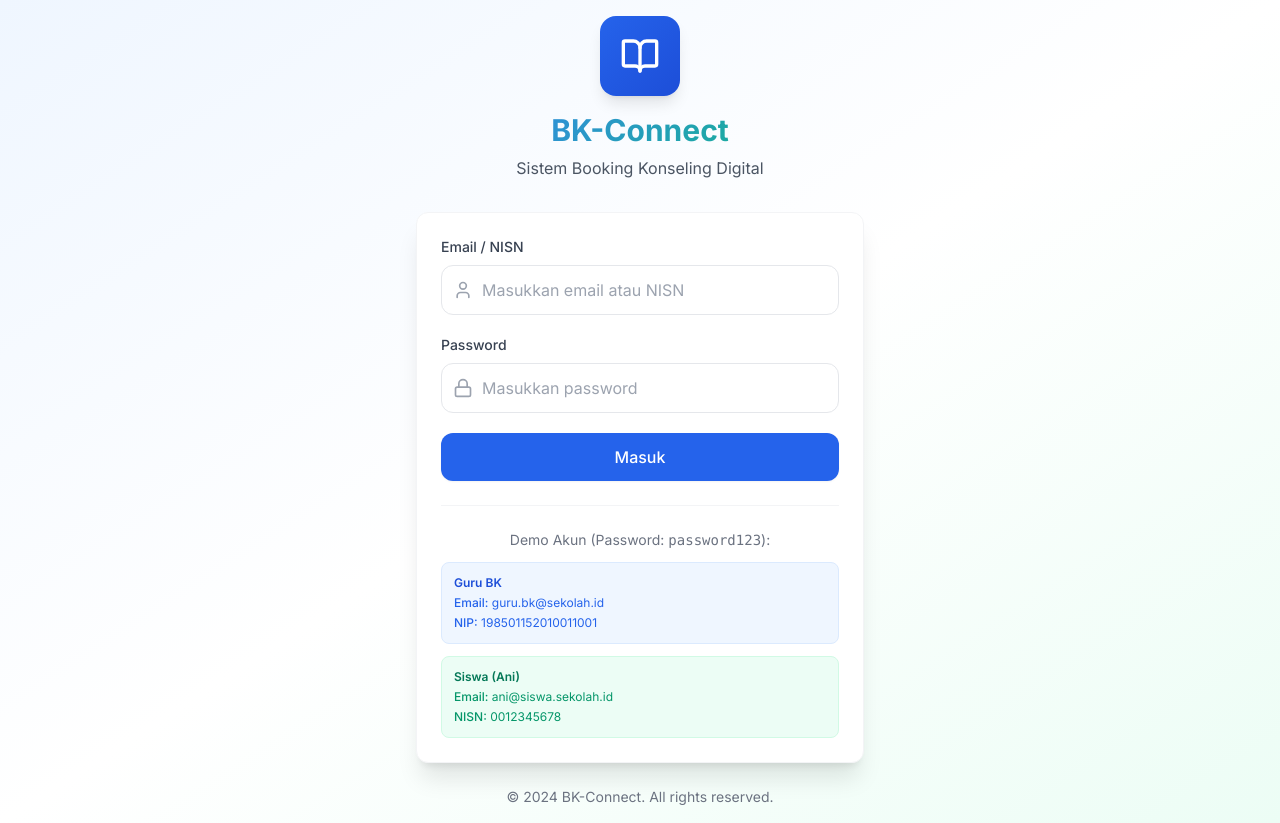
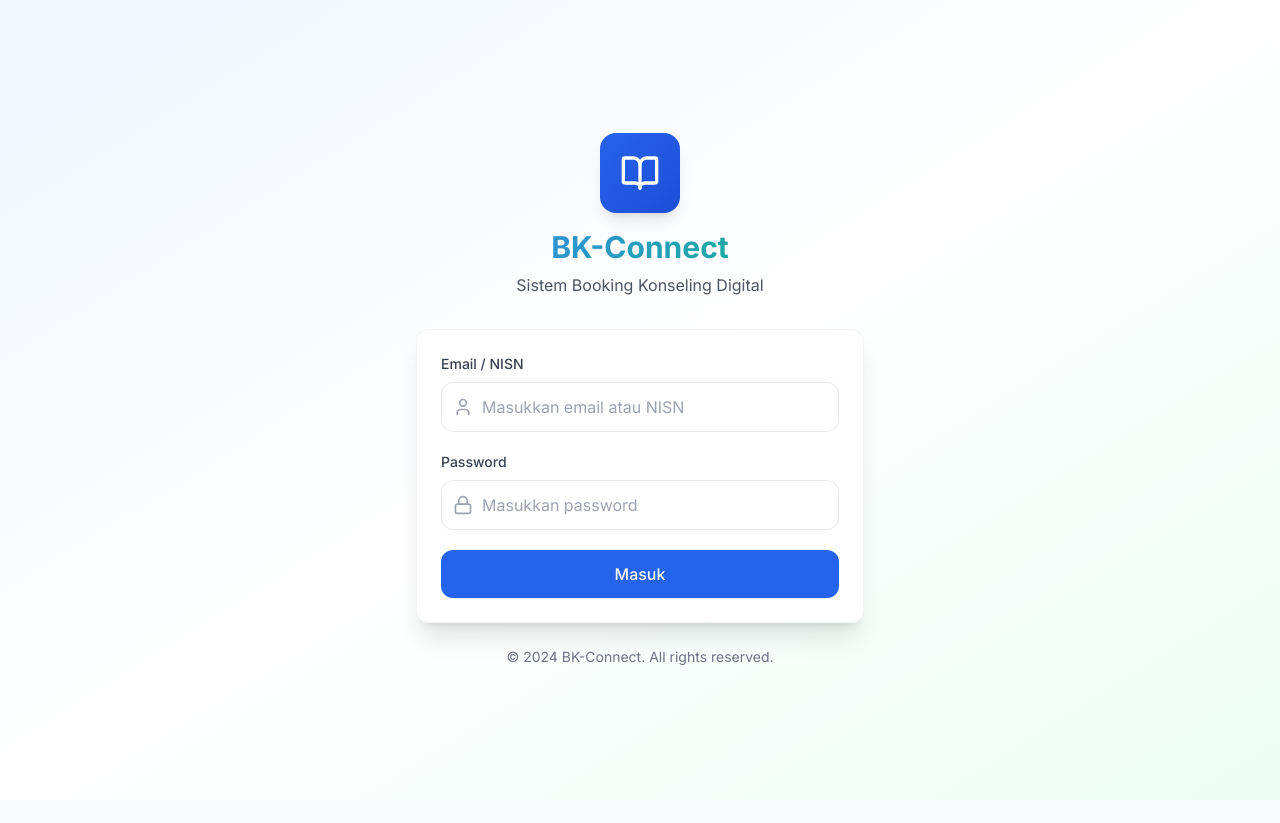
Before and after one commit to issmileee/bk-connect, a Next.js app: page /login in a window 1280 px wide. After the commit the page ends 800 px from the top, so only its background shows below. Built offline with nearby package versions, Linux system fonts and the light colour scheme.

Commit message:
chore: remove demo account info from login page

```diff
--- a/src/app/login/page.tsx
+++ b/src/app/login/page.tsx
@@ -110,28 +110,7 @@ export default function LoginPage() {
                             </Button>
                         </form>
 
-                        {/* Demo Accounts */}
-                        <div className="mt-6 pt-6 border-t border-gray-100">
-                            <p className="text-sm text-gray-500 text-center mb-3">
-                                Demo Akun (Password: <span className="font-mono font-medium">password123</span>):
-                            </p>
-                            <div className="flex flex-col gap-3 text-xs">
-                                <div className="bg-blue-50 p-3 rounded-lg border border-blue-100">
-                                    <p className="font-semibold text-blue-700 mb-1">Guru BK</p>
-                                    <div className="space-y-1">
-                                        <p className="text-blue-600"><span className="font-medium">Email:</span> guru.bk@sekolah.id</p>
-                                        <p className="text-blue-600"><span className="font-medium">NIP:</span> 198501152010011001</p>
-                                    </div>
-                                </div>
-                                <div className="bg-emerald-50 p-3 rounded-lg border border-emerald-100">
-                                    <p className="font-semibold text-emerald-700 mb-1">Siswa (Ani)</p>
-                                    <div className="space-y-1">
-                                        <p className="text-emerald-600"><span className="font-medium">Email:</span> ani@siswa.sekolah.id</p>
-                                        <p className="text-emerald-600"><span className="font-medium">NISN:</span> 0012345678</p>
-                                    </div>
-                                </div>
-                            </div>
-                        </div>
+
                     </CardContent>
                 </Card>
 
```
